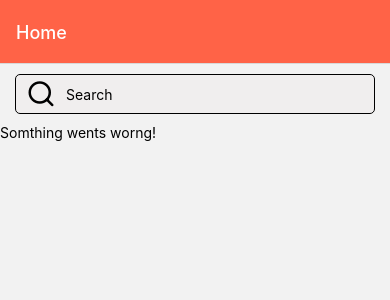
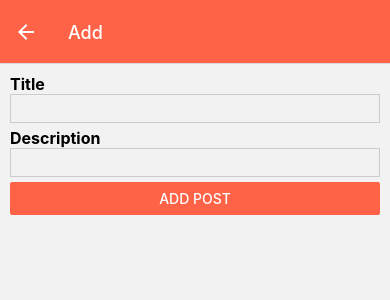
Before and after one commit to neeraj-metech/react-app-expo, a React Native app: screen /Add in a window 390 px wide. Shown: the top 300 px of the page. Built offline with nearby package versions, Linux system fonts and the light colour scheme; no server answers.

Commit message:
curd operation complite in blogapp

```diff
--- a/App.js
+++ b/App.js
@@ -1,11 +1,13 @@
 import React from 'react';
-//import FirstNavigation from './App/Screens/MainScreens'
-import MainAppScreen from './App/Screens/RastaurantScreens/MainAppScreen'
+// import FirstNavigation from './App/Screens/MainScreens'
+// import MainAppScreen from './App/Screens/RastaurantScreens/MainAppScreen'
+import BlogApp from './App/Screens/BlogScreens/BlogApp'
 
 export default function App() {
   return (
     // <FirstNavigation />
-    <MainAppScreen />
+    // <MainAppScreen />
+    <BlogApp />
 
   );
 
--- /dev/null
+++ b/App/Components/BlogComponent/Context/BlogContext.js
@@ -0,0 +1,38 @@
+import createDataContext from './createDataContext';
+
+const reducer = (state, action) => {
+    switch (action.type) {
+        case 'add_blogPost':
+            return [...state, { id: Math.floor(Math.random() * 99999), title: action.payload.title, description: action.payload.description }]
+        case 'edit_blogPost':
+            return state.map((post) => {
+                return post.id === action.payload.id ? action.payload : post
+            })
+        case 'delete_blogPost':
+            return state.filter((post) => post.id !== action.payload)
+        default:
+            return state
+    }
+}
+
+const addBlogPost = (dispatch) => {
+    return (post, callback) => {
+        dispatch({ type: 'add_blogPost', payload: post })
+        callback();
+    }
+}
+
+const editBlogPost = (dispatch) => {
+    return (post, callback) => {
+        // console.log(post)
+        dispatch({ type: 'edit_blogPost', payload: post })
+        callback();
+    }
+}
+const deleteBlogPost = (dispatch) => {
+    return (id) => {
+        dispatch({ type: 'delete_blogPost', payload: id })
+    }
+}
+
+export const { Context, Provider } = createDataContext(reducer, { addBlogPost, editBlogPost, deleteBlogPost }, [])
--- /dev/null
+++ b/App/Components/BlogComponent/Context/createDataContext.js
@@ -0,0 +1,21 @@
+import React, { useReducer } from 'react'
+
+export default (reducer, actions, initialState) => {
+    const Context = React.createContext();
+
+    const Provider = ({ children }) => {
+        const [state, dispatch] = useReducer(reducer, initialState)
+
+        const boundActions = {}
+        for (let key in actions) {
+            boundActions[key] = actions[key](dispatch)
+        }
+
+        return (
+            <Context.Provider value={{ state, ...boundActions }}>
+                {children}
+            </Context.Provider>
+        )
+    }
+    return { Context, Provider }
+}
--- /dev/null
+++ b/App/Screens/BlogScreens/AddPostScreen.js
@@ -0,0 +1,50 @@
+import React, { useState, useContext } from 'react'
+import { View, Text, TextInput, StyleSheet, Button } from 'react-native'
+import { Context } from '../../Components/BlogComponent/Context/BlogContext'
+const AddPostScreen = ({ navigation }) => {
+    const { addBlogPost } = useContext(Context)
+    const [addPost, setAddPost] = useState({ title: '', description: '' })
+    const updateTextField = (text, field) => {
+        switch (field) {
+            case 'title':
+                setAddPost({ ...addPost, title: text })
+                return
+            case 'description':
+                setAddPost({ ...addPost, description: text })
+                return
+            default:
+                return
+        }
+    }
+    // console.log(addPost)
+    return (
+        <View style={styles.container}>
+            <Text style={styles.label}>Title</Text>
+            <TextInput style={styles.input} value={addPost.title} onChangeText={(text) => updateTextField(text, 'title')} />
+            <Text style={styles.label}>Description</Text>
+            <TextInput style={styles.input} value={addPost.description} onChangeText={(text) => updateTextField(text, 'description')} />
+            <View>
+                <Button color="tomato" title="Add post" onPress={() => addBlogPost(addPost, () => { navigation.navigate('Blog') })} />
+            </View>
+        </View>
+    )
+}
+
+const styles = StyleSheet.create({
+    container: {
+        marginHorizontal: 10,
+        marginTop: 10
+
+    },
+    label: {
+        fontSize: 16,
+        fontWeight: 'bold'
+    },
+    input: {
+        borderWidth: 1,
+        borderColor: '#ccc',
+        marginBottom: 5,
+        padding: 5
+    }
+})
+export default AddPostScreen
--- /dev/null
+++ b/App/Screens/BlogScreens/BlogApp.js
@@ -0,0 +1,38 @@
+import React from 'react'
+import { StyleSheet } from 'react-native'
+import { NavigationContainer } from '@react-navigation/native'
+import { createNativeStackNavigator } from '@react-navigation/native-stack'
+import { Provider } from '../../Components/BlogComponent/Context/BlogContext'
+
+import BlogScreen from './BlogScreen'
+import AddPostScreen from './AddPostScreen'
+import ViewPostScreen from './ViewPostScreen'
+import EditPostScreen from './EditPostScreen'
+
+const Stack = createNativeStackNavigator();
+
+const BlogApp = () => {
+    return (
+        <NavigationContainer>
+            <Stack.Navigator screenOptions={{
+                headerTintColor: 'white',
+                headerStyle: { backgroundColor: 'tomato' },
+            }}>
+                <Stack.Screen name="Blog" component={BlogScreen} options={{
+                    title: 'Blog'
+                }} />
+                <Stack.Screen name="Add" component={AddPostScreen} />
+                <Stack.Screen name="View" component={ViewPostScreen} />
+                <Stack.Screen name="Edit" component={EditPostScreen} />
+            </Stack.Navigator>
+        </NavigationContainer>
+    )
+}
+const styles = StyleSheet.create({})
+export default () => {
+    return (
+        <Provider>
+            <BlogApp />
+        </Provider>
+    )
+}
--- /dev/null
+++ b/App/Screens/BlogScreens/BlogScreen.js
@@ -0,0 +1,58 @@
+import React, { useContext } from 'react'
+import { View, Text, StyleSheet, Button, FlatList, TouchableOpacity } from 'react-native'
+import { Context } from '../../Components/BlogComponent/Context/BlogContext'
+import { Feather } from '@expo/vector-icons'
+
+const BlogScreen = ({ navigation }) => {
+    const { state, deleteBlogPost } = useContext(Context)
+
+    React.useLayoutEffect(() => {
+        navigation.setOptions({
+            headerRight: () => (
+                <TouchableOpacity onPress={() => navigation.navigate('Add')}>
+                    <Feather name="plus" size={30} color="#fff" />
+                </TouchableOpacity>
+            ),
+        });
+    }, [navigation])
+
+    return (
+        <View style={styles.container}>
+            <FlatList
+                data={state}
+                keyExtractor={(item) => item.id}
+                renderItem={({ item }) => {
+                    return (
+                        <TouchableOpacity onPress={() => navigation.navigate('View', { id: item.id })}>
+                            <View style={styles.post}>
+                                <Text style={styles.postTitle}>{item.title}</Text>
+                                <TouchableOpacity onPress={() => deleteBlogPost(item.id)}>
+                                    <Feather name="trash" size={24} />
+                                </TouchableOpacity>
+                            </View>
+                        </TouchableOpacity>
+                    )
+                }}
+            />
+        </View>
+    )
+}
+
+const styles = StyleSheet.create({
+    container: {
+        marginHorizontal: 10,
+        marginTop: 10
+    },
+    post: {
+        flexDirection: 'row',
+        justifyContent: 'space-between',
+        borderBottomWidth: 1,
+        borderBottomColor: '#ccc',
+        paddingVertical: 5
+    },
+    postTitle: {
+        fontSize: 16,
+        fontWeight: "bold"
+    }
+})
+export default BlogScreen
--- /dev/null
+++ b/App/Screens/BlogScreens/EditPostScreen.js
@@ -0,0 +1,54 @@
+import React, { useState, useContext } from 'react'
+import { View, Text, TextInput, StyleSheet, Button } from 'react-native'
+import { Context } from '../../Components/BlogComponent/Context/BlogContext'
+const EditPostScreen = (props) => {
+    const { navigation } = props
+    const { id } = props.route.params
+    const { state, editBlogPost } = useContext(Context)
+    const post = state.find((post) => post.id == id)
+
+    const [addPost, setAddPost] = useState({ id: post.id, title: post.title, description: post.description })
+    const updateTextField = (text, field) => {
+        switch (field) {
+            case 'title':
+                setAddPost({ ...addPost, title: text })
+                return
+            case 'description':
+                setAddPost({ ...addPost, description: text })
+                return
+            default:
+                return
+        }
+    }
+    //console.log(addPost)
+    return (
+        <View style={styles.container}>
+            <Text style={styles.label}>Title</Text>
+            <TextInput style={styles.input} value={addPost.title} onChangeText={(text) => updateTextField(text, 'title')} />
+            <Text style={styles.label}>Description</Text>
+            <TextInput style={styles.input} value={addPost.description} onChangeText={(text) => updateTextField(text, 'description')} />
+            <View>
+                <Button color="tomato" title="Edit post" onPress={() => editBlogPost(addPost, () => { navigation.navigate('View', { id: addPost.id }) })} />
+            </View>
+        </View>
+    )
+}
+
+const styles = StyleSheet.create({
+    container: {
+        marginHorizontal: 10,
+        marginTop: 10
+
+    },
+    label: {
+        fontSize: 16,
+        fontWeight: 'bold'
+    },
+    input: {
+        borderWidth: 1,
+        borderColor: '#ccc',
+        marginBottom: 5,
+        padding: 5
+    }
+})
+export default EditPostScreen
--- /dev/null
+++ b/App/Screens/BlogScreens/ViewPostScreen.js
@@ -0,0 +1,41 @@
+import React, { useContext } from 'react'
+import { View, Text, StyleSheet, TouchableOpacity } from 'react-native'
+import { Context } from '../../Components/BlogComponent/Context/BlogContext'
+import { Feather } from '@expo/vector-icons'
+const ViewPostScreen = (props) => {
+    const { navigation } = props
+    const { id } = props.route.params
+    const { state } = useContext(Context)
+    const post = state.find((post) => post.id == id)
+
+    React.useLayoutEffect(() => {
+        navigation.setOptions({
+            headerRight: () => (
+                <TouchableOpacity onPress={() => navigation.navigate('Edit', { id: id })}>
+                    <Feather name="edit" size={30} color="#fff" />
+                </TouchableOpacity>
+            ),
+        });
+    }, [navigation])
+
+
+    // console.log(post)
+    return (
+        <View style={styles.container}>
+            <Text style={styles.psotTitle}>Title: {post.title}</Text>
+            <Text>Description: {post.description}</Text>
+        </View>
+    )
+}
+
+const styles = StyleSheet.create({
+    container: {
+        marginHorizontal: 10,
+        marginTop: 10
+    },
+    psotTitle: {
+        fontSize: 18,
+        fontWeight: 'bold',
+    }
+})
+export default ViewPostScreen
```
